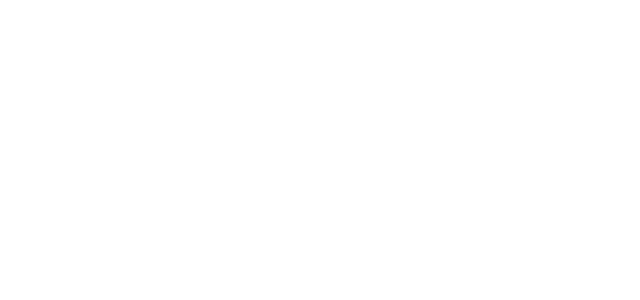
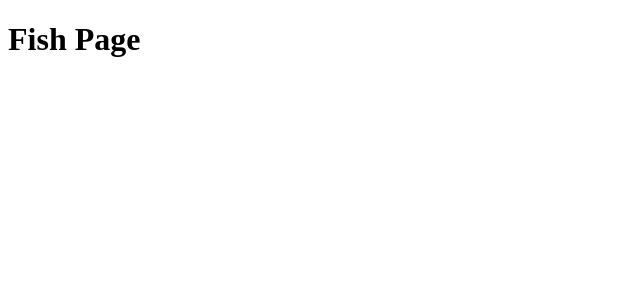
Before and after one commit to kjdowns/nook-services, a React (Create React App) app: page /fish in a window 1280 px wide. Shown: the top 300 px of the page, without its empty margins (0-640 px from the left). Built offline with nearby package versions, Linux system fonts and the light colour scheme.

Commit message:
create fish route and page component

```diff
--- /dev/null
+++ b/src/Fish.js
@@ -0,0 +1,14 @@
+import React, { Component } from 'react'
+
+class Fish extends Component {
+
+    render(){
+        return(
+            <div>
+                <h1>Fish Page</h1>
+            </div>
+        )
+    }
+}
+
+export default Fish
--- a/src/index.js
+++ b/src/index.js
@@ -2,6 +2,7 @@
 import ReactDOM from 'react-dom';
 import App from './App';
 import Bugs from './Bugs'
+import Fish from './Fish'
 import Login from './Login'
 
 import {Provider} from 'react-redux'
@@ -18,6 +19,7 @@
     <Router>
       <Route exact path="/" component={App} />
       <Route exact path="/bugs" component={Bugs} />
+      <Route exact path="/fish" component={Fish} />
       <Route exact path="/login" component={Login} />
     </Router>
   </Provider>,
```
